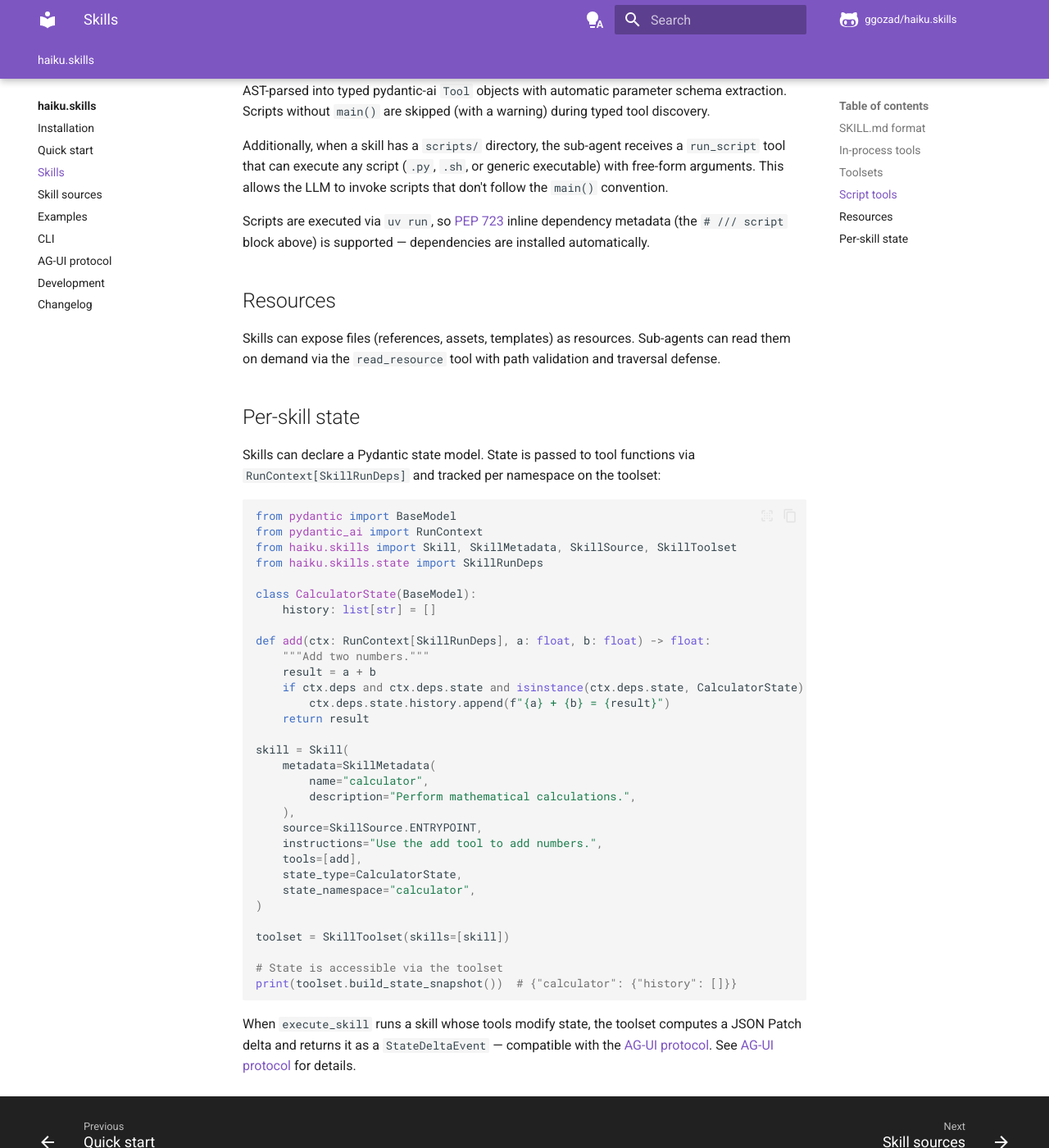
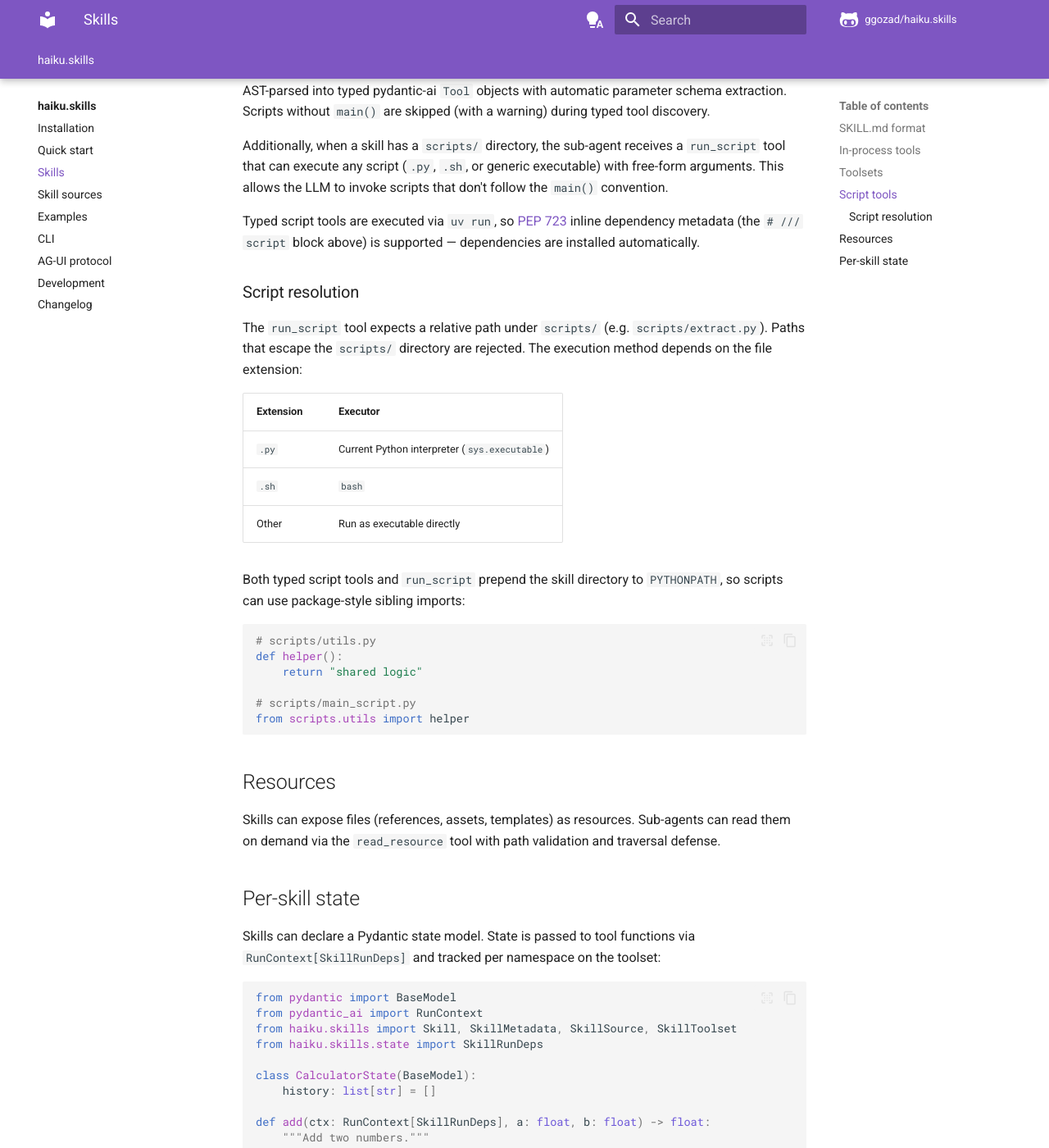
Before and after one commit to ggozad/haiku.skills, an MkDocs documentation site: the page built from docs/skills.md, in a window 1280 px wide and 1400 px high, scrolled down 2042 px. Shown: the whole window at 82% size. Built offline with MkDocs 1.6.1 and Material for MkDocs 9.7.7, drawn with Linux system fonts in a browser that asks for light colours; comment, search, counter and statistics services are not loaded.

Commit message:
Clarify script resolution in docs

````diff
--- a/docs/skills.md
+++ b/docs/skills.md
@@ -93,7 +93,28 @@
 
 Additionally, when a skill has a `scripts/` directory, the sub-agent receives a `run_script` tool that can execute any script (`.py`, `.sh`, or generic executable) with free-form arguments. This allows the LLM to invoke scripts that don't follow the `main()` convention.
 
-Scripts are executed via `uv run`, so [PEP 723](https://peps.python.org/pep-0723/) inline dependency metadata (the `# /// script` block above) is supported — dependencies are installed automatically.
+Typed script tools are executed via `uv run`, so [PEP 723](https://peps.python.org/pep-0723/) inline dependency metadata (the `# /// script` block above) is supported — dependencies are installed automatically.
+
+### Script resolution
+
+The `run_script` tool expects a relative path under `scripts/` (e.g. `scripts/extract.py`). Paths that escape the `scripts/` directory are rejected. The execution method depends on the file extension:
+
+| Extension | Executor |
+|-----------|----------|
+| `.py`     | Current Python interpreter (`sys.executable`) |
+| `.sh`     | `bash` |
+| Other     | Run as executable directly |
+
+Both typed script tools and `run_script` prepend the skill directory to `PYTHONPATH`, so scripts can use package-style sibling imports:
+
+```python
+# scripts/utils.py
+def helper():
+    return "shared logic"
+
+# scripts/main_script.py
+from scripts.utils import helper
+```
 
 ## Resources
 
````
